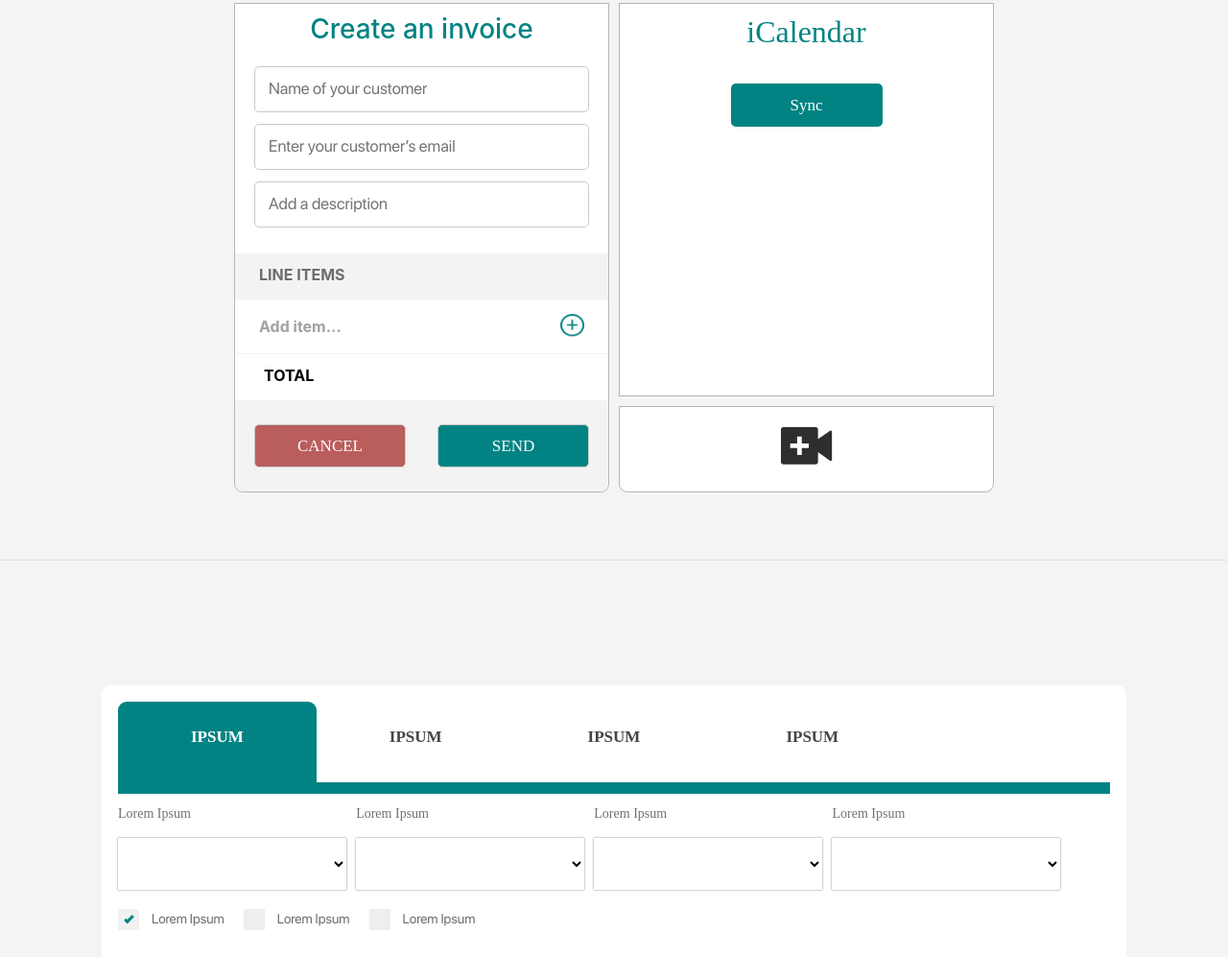
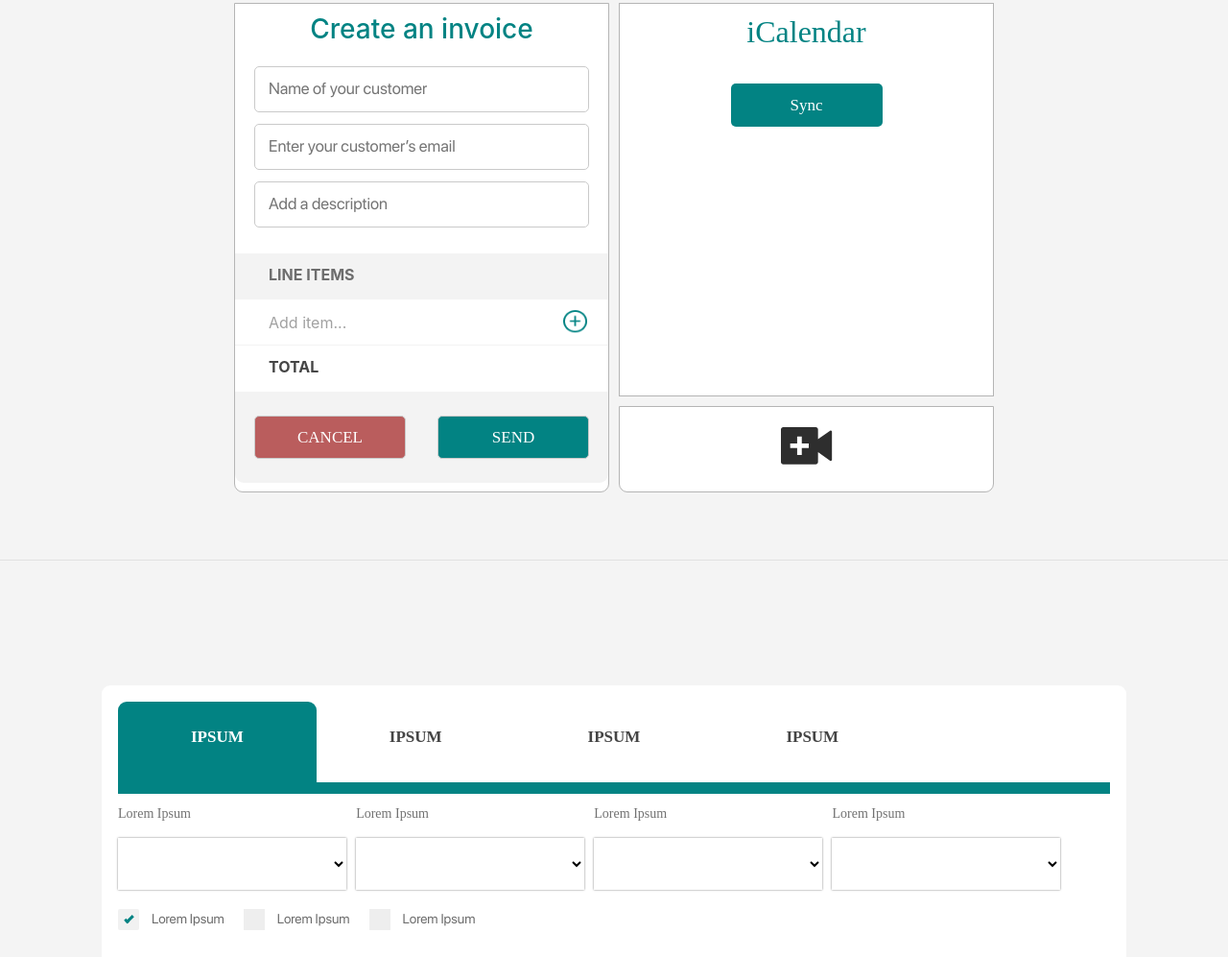
Before and after one commit to ArMinasyan/3839, a website: page views/account-page.html in a window 1280 px wide. Shown: the part 1223-2220 px from the top of the page at 96% size. Drawn offline with nearby package versions, Linux system fonts and the light colour scheme; some packages are replaced by stand-ins of ours; files that its build step writes are made by us from their sources; a script that the page names is missing; files whose address does not match are found by name; a web font is replaced by a local one.

Commit message:
style chnaged

```diff
--- a/app.js
+++ b/app.js
@@ -25,7 +25,7 @@ app.set('views', __dirname + '/views');
 app.set('view engine', 'hbs');
 
 
-const development = false;
+const development = true;
 let mongodb_url;
 if (development) {
     mongodb_url = 'mongodb://localhost:27017/3839';
--- a/helpers/Helper.Upload.js
+++ b/helpers/Helper.Upload.js
@@ -34,6 +34,7 @@ const filter = (req, file, cb) => {
         req.session.user.error = 'Only .png, .jpg and .jpeg format allowed!';
     }
 };
+
 
 const profileImage = multer({
     storage: multerS3({
--- a/public/css/style.css
+++ b/public/css/style.css
@@ -70,6 +70,7 @@
     src: url("../fonts/SFProDisplay-Semibold.ttf");
 }
 
+style chnaged
 /* END FONTS */
 
 
@@ -137,10 +138,12 @@ select:focus {
     box-shadow: none !important;
 }
 
+
 /* END MAIN CSS */
 
 
 /* Top Navigation Bar */
+
 
 /* .nav_bar {
 
@@ -232,13 +235,10 @@ select:focus {
     padding-left: 20px;
 }
 
-
-
 .nav-menu ul li:hover,
 .nav-menu ul li a:hover {
     cursor: pointer;
     color: #028383;
-
 }
 
 .nav-menu ul li a {
@@ -326,16 +326,13 @@ select:focus {
     .nav_bar .logo img {
         width: 100px;
     }
-
     .nav_menu_left {
         width: 100%;
     }
-
     .nav_bar .logo {
         display: inline-block;
         margin-right: 20px;
     }
-
     .nav-menu ul li {
         padding-left: 12px;
     }
@@ -345,32 +342,26 @@ select:focus {
     .nav-menu {
         margin-right: 0;
     }
-
     .nav-menu2 ul {
         top: 0;
         right: 0;
         width: 100%;
         padding-top: 0;
     }
-
     .nav-menu2 ul li {
         padding-right: 10px;
         text-align: center;
     }
-
     .nav-menu ul li {
         margin-right: 0;
     }
-
     .nav-menu {
         display: none;
     }
-
     .nav_menu_right {
         width: 300px;
         margin-right: 80px;
     }
-
     .nav-bar {
         display: inline-block;
         margin-top: 3px;
@@ -380,15 +371,12 @@ select:focus {
         position: absolute;
         right: 20px;
     }
-
     .nav-menu ul {
         flex-direction: column;
     }
-
     .top-nav {
         padding-right: 36px;
     }
-
     .nav-menu.open {
         display: block;
         background: #ffffff;
@@ -398,11 +386,9 @@ select:focus {
         right: 0;
         z-index: 11;
     }
-
     .nav-menu {
         display: none;
     }
-
     .nav-menu ul li {
         border: none;
         display: block;
@@ -410,7 +396,6 @@ select:focus {
         padding: 0;
         margin-left: 0;
     }
-
     .nav-menu ul li a {
         display: block;
         height: 40px;
@@ -421,15 +406,12 @@ select:focus {
         text-align: center;
         color: #4F4F4F;
     }
-
     .nav-menu ul li {
         box-sizing: border-box;
     }
-
     .nav_bar i {
         color: #E6E6E6;
     }
-
     .nav_bar>.container {
         padding: 15px;
     }
@@ -439,7 +421,6 @@ select:focus {
     .nav_bar .logo {
         margin-right: 10px;
     }
-
     .nav_menu_right {
         margin-right: 30px;
     }
@@ -449,28 +430,26 @@ select:focus {
     .nav_bar .logo img {
         width: 65px;
     }
-
     .nav_bar>.container {
         padding: 10px;
     }
-
     .nav-bar {
         margin-top: -1px;
         right: 10px;
     }
-
     .header_searchBar input[type="search"] {
         max-width: 130px;
         height: 30px;
     }
-
     .header_searchBar .search_form_btn {
         width: 34px;
         height: 30px;
     }
 }
 
+
 /* End Top Navigation Bar */
+
 
 /* Footer */
 
@@ -608,12 +587,10 @@ footer .footer_banner {
     cursor: pointer;
 }
 
-
 @media (max-width: 767px) {
     .footer_bottom ul {
         flex-direction: column;
     }
-
     .footer_section {
         flex-direction: column;
         justify-content: center;
@@ -622,7 +599,9 @@ footer .footer_banner {
     }
 }
 
+
 /* End Footer */
+
 
 /* Start Page */
 
@@ -635,7 +614,6 @@ footer .footer_banner {
     position: relative;
 }
 
-
 .startPage_body .loginContainer {
     display: flex;
     flex-direction: column;
@@ -654,8 +632,6 @@ footer .footer_banner {
     margin: 0 auto;
 }
 
-
-
 .startPage_body .loginContainer .input_container button {
     padding-left: 0;
     font-family: "SFProDisplay-Bold";
@@ -690,6 +666,7 @@ footer .footer_banner {
     text-align: center;
     color: #272A4D;
 }
+
 
 /* {} */
 
@@ -723,17 +700,17 @@ footer .footer_banner {
     display: block;
 }
 
-.input_container .control{
+.input_container .control {
     display: flex;
     height: 40px;
 }
-.input_container .control label{
-
+
+.input_container .control label {
     width: 50%;
     color: #AAAAAA;
-
-}
-.input_container .control label input[type="radio"]{
+}
+
+.input_container .control label input[type="radio"] {
     width: 8%;
     height: 12px;
     margin-left: 10px;
@@ -815,7 +792,9 @@ footer .footer_banner {
     cursor: pointer;
 }
 
+
 /* End Start Page */
+
 
 /* Home Page */
 
@@ -848,7 +827,6 @@ footer .footer_banner {
     line-height: 98.19%;
     text-align: center;
     color: #3E3E3E;
-
 }
 
 .home_top_section p {
@@ -938,6 +916,7 @@ footer .footer_banner {
     width: auto;
 }
 
+
 /* .h_section2_banner {
 } */
 
@@ -1026,15 +1005,12 @@ p.price_bottomText {
     font-size: 17px;
     line-height: 146.34%;
     color: #939393;
-
 }
 
 .h_sect3_info {
     display: flex;
     justify-content: space-between;
 }
-
-
 
 .sign_up_price_box {
     display: flex;
@@ -1285,7 +1261,6 @@ p.price_bottomText {
     max-width: 554px;
     width: 100%;
 }
-
 
 .h_sect8_info h3 {
     margin-bottom: 25px;
@@ -1438,18 +1413,15 @@ p.price_bottomText {
     .h_section3 h3 {
         text-align: center;
     }
-
     .h_sect3_info {
         flex-direction: column;
         display: flex;
         justify-content: center;
         align-items: center;
     }
-
     .sign_up_price_box {
         margin-bottom: 40px;
     }
-
     p.price_bottomText {
         margin: auto;
         text-align: center;
@@ -1457,7 +1429,6 @@ p.price_bottomText {
 }
 
 @media (max-width: 992px) {
-
     .h_section2 h3,
     .h_section3 h3,
     .h_section4 h3,
@@ -1475,29 +1446,23 @@ p.price_bottomText {
     .home_top_section h2 {
         font-size: 36px;
     }
-
     .home_search_div input {
         height: 60.27px;
     }
-
     .home_search_div form:before {
         width: 30.42px;
         height: 30.42px;
         top: 17px;
     }
-
     .home_top_banner {
         min-height: 530px;
     }
-
     .home_top_section {
         padding: 65px 10px 50px 10px;
     }
-
     .social_menu ul li {
         margin: 10px;
     }
-
     .h_sect2_info,
     .h_section4,
     .h_section6,
@@ -1511,7 +1476,6 @@ p.price_bottomText {
         align-items: center;
         text-align: center;
     }
-
     .h_section2 h3,
     .h_section3 h3,
     .h_section4 h3,
@@ -1524,31 +1488,25 @@ p.price_bottomText {
         margin: 10px auto;
         text-align: center;
     }
-
     /* .h_section4_banner, .h_section6_banner, .h_section8_banner {
 
     } */
-
     .h_section2 .right_video {
         margin-left: 0;
         max-width: 600px;
         width: 100%;
         height: auto;
     }
-
     .h_section4 .left_video {
         margin-right: 0;
         height: auto;
     }
-
     .quote_div:before {
         left: 0;
     }
-
     .h_section2 .right_video .play_btn {
         top: 30px;
     }
-
     .h_section2 p,
     .h_sect5_info p,
     .h_sect9_info p,
@@ -1558,34 +1516,30 @@ p.price_bottomText {
     .h_sect8_info p {
         font-size: 18px;
     }
-
     .h_section11 p {
         font-size: 22px;
     }
-
     .sign_now_btn {
         margin: 20px auto;
     }
-
     .h_section8 .left_img {
         margin-right: 0;
     }
-
     .h_sect8_info h3 {
         width: 100%;
     }
-
     .sign_now_btn {
         width: 250px;
     }
-
     .sign_up_price_box p {
         width: 184px;
         font-size: 15px;
     }
 }
 
+
 /* End Home Page */
+
 
 /* CLients Home Page */
 
@@ -1822,15 +1776,12 @@ p.price_bottomText {
     .h_clnts_services .serv_box {
         margin: 10px;
     }
-
     .h_clnts_sect3 {
         max-width: 1030px;
     }
-
     .home_clnts_top_section {
         margin-right: 3%;
     }
-
 }
 
 @media (max-width: 1200px) {
@@ -1847,7 +1798,6 @@ p.price_bottomText {
 }
 
 @media (max-width: 992px) {
-
     .h_clnts_sect4_info h3,
     .h_clnts_sect3 h3,
     .h-clnts_section2 h3 {
@@ -1870,79 +1820,66 @@ p.price_bottomText {
         margin-left: 0;
         height: auto;
     }
-
     .h_clnts_sect4_banner {
         min-height: auto;
     }
-
     .home_clnts_top_banner {
         min-height: 530px;
     }
-
     .home_clnts_top_section {
         padding: 65px 10px 50px 10px;
         text-align: center;
         margin: auto !important;
         float: none;
     }
-
     .home_clnts_top_section h2 {
         margin-bottom: 28px;
         font-size: 32px;
     }
-
     .home_clnts_top_banner .home_search_div form {
         margin: auto;
     }
-
     .home_clnts_top_section p {
         margin: auto;
         text-align: center;
         font-size: 14px;
-
-    }
-
+    }
     .h_clnts_sect4 {
         position: inherit;
         flex-direction: column;
         justify-content: center;
     }
-
     .h_clnts_sect4_info {
         text-align: center;
     }
-
     .h_clnts_sect4_info h5 {
         margin-bottom: 10px;
         font-size: 22px;
     }
-
     .h_clnts_sect4_info p {
         margin-bottom: 10px;
         font-size: 16px;
     }
-
     .h_clnts_sect4 .right_img {
         margin-left: 0;
     }
-
     .h-clnts_section2 {
         justify-content: center;
         flex-direction: column;
         align-items: center;
         text-align: center;
     }
-
     .h-clnts_section2 h3 {
         margin: auto;
     }
-
     .h-clnts_section2 p {
         font-size: 18px;
     }
 }
 
+
 /* End CLients Home Page */
+
 
 /* Sign like therapist Steps */
 
@@ -2155,7 +2092,6 @@ p.price_bottomText {
     display: inline-block;
     background: #D2D2D2;
     margin-right: 5px;
-
     text-align: center;
     padding: 3px;
     font-family: "SFProDisplay-Medium";
@@ -2167,7 +2103,6 @@ p.price_bottomText {
 }
 
 .step-text {
-
     display: inline-block;
 }
 
@@ -2187,8 +2122,6 @@ p.price_bottomText {
 .step-item-active .step-text svg path {
     fill: #00ADB9;
 }
-
-
 
 .form-steps-content-summary>div:first-child {
     display: block;
@@ -2213,7 +2146,6 @@ p.price_bottomText {
     .sign_up_steps {
         margin: 60px auto 65px auto;
     }
-
     .sign_up_steps form input[type="submit"],
     .sign_up_steps button.next_btn,
     .sign_up_steps button.start_btn {
@@ -2222,7 +2154,6 @@ p.price_bottomText {
 }
 
 @media (max-width: 400px) {
-
     .sign_up_steps form input[type="submit"],
     .sign_up_steps button.next_btn,
     .sign_up_steps button.start_btn {
@@ -2230,7 +2161,9 @@ p.price_bottomText {
     }
 }
 
+
 /* End Sign like therapist Steps */
+
 
 /* Account Page */
 
@@ -2354,7 +2287,6 @@ p.price_bottomText {
     right: 0;
     text-align: center;
     margin: auto;
-
 }
 
 .logoAvatar {
@@ -2364,10 +2296,7 @@ p.price_bottomText {
 .logoImg {
     border-radius: 50%;
     height: 100%;
-
-}
-
-
+}
 
 .avatar_container .avatar-upload .avatar-preview {
     width: 100px;
@@ -2391,7 +2320,6 @@ p.price_bottomText {
     background-size: cover;
     background-repeat: no-repeat;
     background-position: center;
-
 }
 
 .avatar_container2 .avatar-upload .avatar-preview>div {
@@ -2407,11 +2335,9 @@ p.price_bottomText {
 .accounts_sect3_banner,
 .accounts_sect4_banner,
 .accounts_sect_middle_banner {
-
     border-bottom: 1px solid #E1E1E1;
     background: #F4F4F4;
 }
-
 
 .accounts_sect_middle_banner>div:first-child {
     display: flex;
@@ -2459,8 +2385,6 @@ p.price_bottomText {
     flex-direction: column;
 }
 
-
-
 .accounts_sect4_banner {
     margin-top: 90px;
 }
@@ -2502,57 +2426,59 @@ p.price_bottomText {
     margin-right: 20px;
 }
 
-.card_swal .swal2-actions .swal2-confirm{
+.card_swal .swal2-actions .swal2-confirm {
     background-color: #00AD89;
     width: 25%;
 }
 
-.card_swal .swal2-content #card_list{
+.card_swal .swal2-content #card_list {
     /* border: 1px solid; */
     height: 220px;
     overflow-y: auto;
 }
 
-.card_swal .swal2-content #card_name{
-    width:100%;
+.card_swal .swal2-content #card_name {
+    width: 100%;
     color: #00ADB9;
     font-size: 1.1em;
     border: none;
     border-bottom: 1px solid #979797;
 }
 
-.card_swal .swal2-modal{
+.card_swal .swal2-modal {
     width: 720px;
 }
-.card_swal .swal2-content  #card_list .card_details{
+
+.card_swal .swal2-content #card_list .card_details {
     /* border: 1px solid black; */
-    width:25%;
-}
-
-.card_swal .swal2-content  #card_list .card_details:first-child{
+    width: 25%;
+}
+
+.card_swal .swal2-content #card_list .card_details:first-child {
     /* border: 1px solid black; */
-    width:40%;
-}
-.card_swal .swal2-content #card_list .card_details:last-child{
+    width: 40%;
+}
+
+.card_swal .swal2-content #card_list .card_details:last-child {
     width: 10%;
 }
-.card_swal .swal2-content #card_name::placeholder{
-
+
+.card_swal .swal2-content #card_name::placeholder {
     color: #00ADB9;
     font-size: 1.1em;
 }
 
-.card_swal .swal2-content #card_container{
+.card_swal .swal2-content #card_container {
     margin-top: 20px;
 }
 
-.card_swal .swal2-actions #add_card{
+.card_swal .swal2-actions #add_card {
     color: #00AD89;
     margin-left: 20px;
     font-size: 1.2em;
 }
 
-.card_swal .swal2-actions #add_card:hover{
+.card_swal .swal2-actions #add_card:hover {
     cursor: pointer;
 }
 
@@ -2564,12 +2490,15 @@ font-size: 1.1em;
     justify-content: space-between;
 }
 
-.card_swal .swal2-content #card_list div span:first{
+.card_swal .swal2-content #card_list div span:first {
     width: 45%;
 }
-.card_swal .swal2-content #card_list div .delete_card:hover{
+
+.card_swal .swal2-content #card_list div .delete_card:hover {
     cursor: pointer;
 }
+
+
 /* .card_swal .card_name{
     font-size: 1.1em;
     width: 100%;
@@ -2579,13 +2508,17 @@ width: 45%;
     border-bottom: 1px solid #00AD89;
     padding-left: 10px;
 } */
+
+
 /* .card_swal .card_name::placeholder{
     color:#00ADB9;
 } */
-#card-errors{
+
+#card-errors {
     margin-top: 10px;
     color: red;
 }
+
 .user_info ul {
     margin-bottom: 0;
     padding-left: 0;
@@ -2622,7 +2555,6 @@ width: 45%;
     color: #fff;
     font-size: 0.9em;
     width: 80px;
-
 }
 
 #description_set {
@@ -2646,7 +2578,6 @@ width: 45%;
 
 #description_set {
     text-align: justify;
-
 }
 
 .accounts_section3 {
@@ -2719,8 +2650,6 @@ width: 45%;
 .accounts_social_menu button img {
     width: auto;
 }
-
-
 
 .accounts_social_menu button,
 .accounts_social_menu:focus,
@@ -2756,7 +2685,6 @@ width: 45%;
 
 .accounts_sect4_item {
     /* padding: 15px 20px;  */
-
     max-width: 391px;
     width: 100%;
     min-height: 436px;
@@ -2765,68 +2693,80 @@ width: 45%;
     box-sizing: border-box;
     border-radius: 0px 0px 9px 9px;
     text-align: center;
-
     min-height: 510px;
     max-height: 510px;
 }
 
-.accounts_sect4_item form{
+.accounts_sect4_item form {
     margin-top: 22px;
 }
 
-.accounts_sect4_item h3{
+.accounts_sect4_item h3 {
     text-align: center;
     color: #028383;
     margin-top: 10px;
 }
 
-
-.accounts_sect4_item .input_container_line{
+.accounts_sect4_item .input_container_line {
     background: #F3F3F3;
     height: 48px;
     width: 100%;
     margin-top: 15px;
     text-align: left;
-    padding: 10px 25px;
+    padding: 10px 0;
     font-weight: bold;
     color: #6D6D6D;
     font-size: 1em;
 }
 
-.accounts_sect4_item .input_container_line_inner{
-    padding: 10px 25px;
+.accounts_sect4_item .input_container_line span {
+    margin-left: 35px;
+}
+
+.accounts_sect4_item .input_container_line_inner {
+    /* border: 1px solid; */
+    padding: 10px 0px;
     background: none;
     margin-top: 0px;
-    height: 57px;
-    width: 100%;
     align-items: center;
     color: #A1A1A1;
     border-bottom: 1px solid #F3F3F3;
     font-size: 1em;
-    display: flex;
-    justify-content: space-between;
-}
-.accounts_sect4_item .input_container_line_inner2{
-    background:none;
+    font-weight: normal;
+    display: flex;
+}
+
+.accounts_sect4_item .input_container_line_inner span {
+    margin-left: 35px;
+}
+
+.accounts_sect4_item .input_container_line_inner img {
+    width: 25px;
+    height: 33px;
+    margin-top: -7px;
+    margin-left: 58%;
+}
+
+.accounts_sect4_item .input_container_line_inner2 {
+    background: none;
     margin-top: 0px;
     width: 100%;
     text-align: left;
-   padding: 10px 30px;
+    padding: 10px 0;
     color: #A1A1A1;
     font-size: 1em;
-   color: #000000;
-}
-
-.c1{
+    color: #454545;
+}
+
+.accounts_sect4_item .input_container_line_inner2 span {
+    margin-left: 35px;
+}
+
+.c1 {
     display: flex;
     flex-direction: column;
     width: 391px;
     margin-left: 10px;
-}
-.accounts_sect4_item .input_container_line_inner img{
-    width: 25px;
-    height: 33px;
-    margin-top: -7px;
 }
 
 .c1 .sect4_item_big h3 {
@@ -2838,7 +2778,6 @@ width: 45%;
     font-size: 32px;
     line-height: 38px;
     color: #028383;
-
 }
 
 .accounts_sect4_item.sect4_item_big {
@@ -2874,7 +2813,7 @@ width: 45%;
     border: none !important;
 }
 
-.accounts_sect4_item .input_container_lest{
+.accounts_sect4_item .input_container_lest {
     padding: 27px 20px;
     background: #F3F3F3;
     justify-content: space-between;
@@ -2896,7 +2835,6 @@ width: 45%;
     line-height: 352.34%;
     color: #A2A2A2;
 }
-
 
 .accounts_send_btn,
 .accounts_sect4_item form input[type="submit"] {
@@ -2915,12 +2853,12 @@ width: 45%;
     cursor: pointer;
 }
 
-.c1 .accounts_send_btn{
+.c1 .accounts_send_btn {
     border: none;
 }
+
 .accounts_sect4_item form input[type="submit"] {
     margin-bottom: 0px;
-
     margin-top: 0px;
 }
 
@@ -2930,7 +2868,6 @@ width: 45%;
 }
 
 .accounts_section5 {
-
     padding: 17px;
     max-width: 1068px;
     width: 100%;
@@ -2959,7 +2896,6 @@ width: 45%;
     line-height: 439.34%;
     color: #444444;
     text-align: center;
-
 }
 
 .accounts_sidebar .nav-pills li a.active.show {
@@ -3008,7 +2944,9 @@ width: 45%;
     display: flex;
 }
 
+
 /* The container */
+
 .checkbox_container {
     margin-right: 20px;
     display: block;
@@ -3027,7 +2965,9 @@ width: 45%;
     user-select: none;
 }
 
+
 /* Hide the browser's default checkbox */
+
 .checkbox_container input {
     position: absolute;
     opacity: 0;
@@ -3036,7 +2976,9 @@ width: 45%;
     width: 0;
 }
 
+
 /* Create a custom checkbox */
+
 .checkbox_container .checkmark {
     position: absolute;
     top: 0;
@@ -3046,30 +2988,40 @@ width: 45%;
     background-color: #eee;
 }
 
+
 /* On mouse-over, add a grey background color */
+
 .checkbox_container:hover input~.checkmark {
     background-color: #ccc;
 }
 
+
 /* When the checkbox is checked, add a blue background */
+
 .checkbox_container input:checked~.checkmark {
     background: #F1F1F1;
     border-radius: 2px;
 }
 
+
 /* Create the checkmark/indicator (hidden when not checked) */
+
 .checkbox_container .checkmark:after {
     content: "";
     position: absolute;
     display: none;
 }
 
+
 /* Show the checkmark when checked */
+
 .checkbox_container input:checked~.checkmark:after {
     display: block;
 }
 
+
 /* Style the checkmark/indicator */
+
 .checkbox_container .checkmark:after {
     left: 9px;
     top: 5px;
@@ -3106,7 +3058,6 @@ width: 45%;
 .table_tab {
     display: flex;
     align-items: flex-start;
-
 }
 
 .table_tab button,
@@ -3129,7 +3080,9 @@ width: 45%;
     color: #028383;
 }
 
+
 /* End Account Page */
+
 
 /* Gifts Page */
 
@@ -3169,7 +3122,6 @@ width: 45%;
     font-weight: 500;
     font-size: 23px;
     color: #FFFFFF;
-
 }
 
 .gifts_banner {
@@ -3282,35 +3234,31 @@ width: 45%;
     .gifts_Top_banner {
         height: 500px;
     }
-
     .gifts_Top_info {
         padding-top: 80px;
     }
-
     .gifts_Top_info h2 {
         font-size: 40px;
     }
-
     .gifts_section1 p {
         font-size: 23px;
     }
-
     .services_section1 {
         flex-direction: column;
         justify-content: center;
         align-items: center;
     }
-
     .services_item {
         width: 100%;
     }
 }
 
+
 /* End Gifts Page */
 
 
-
 /*jQuery datapicker*/
+
 .accounts_sect4_item #calendar {
     display: flex;
     justify-content: center;
@@ -3345,7 +3293,10 @@ width: 45%;
 
 
 /*SWAL*/
+
+
 /*Main Info*/
+
 .main_info_swal .swal2-modal,
 .social_links_swal .swal2-modal {
     border: 2px solid #00ADB9;
@@ -3369,7 +3320,6 @@ width: 45%;
     color: white;
 }
 
-
 .main_info_swal .swal-container--sub,
 .social_links_swal .swal-container--sub {
     display: flex;
@@ -3378,6 +3328,7 @@ width: 45%;
     color: #00ADB9;
     align-items: center;
 }
+
 
 /* .main_info_swal .swal-container--sub:last-child {
     margin-top: 22px;
@@ -3441,9 +3392,6 @@ width: 45%;
     cursor: pointer;
 }
 
-
-
-
 .accounts_sect_middle_banner #service_list_push .service_list_push_child,
 .search_master .swal2-content #swal2-content #main #complaint_list_push .complaint_list_push_child {
     color: #00AD89;
@@ -3458,15 +3406,12 @@ width: 45%;
     white-space: nowrap;
 }
 
-
-
 .accounts_sect_middle_banner #service_list_push>.temp_child,
 .search_master .swal2-content #swal2-content>#main #complaint_list_push>.temp_child {
     height: 30px;
     margin: 5px 10px;
     font-size: 1em;
     text-align: center;
-
 }
 
 .accounts_sect_middle_banner #service_list_push>.temp_child:hover,
@@ -3475,8 +3420,6 @@ width: 45%;
     color: #00AD89;
     border-bottom: 1px solid #00AD89;
 }
-
-
 
 .social_links_swal .swal-container--sub {
     flex-direction: column;
@@ -3502,17 +3445,14 @@ width: 45%;
     margin-top: 5px;
 }
 
-
 .social_links_swal .swal2-content {
     width: 100%;
 }
-
 
 .social_links_swal .swal-container--sub_2 input {
     width: 400px;
 }
 
-
 #services_list {
     text-align: center;
     border: none;
@@ -3520,7 +3460,6 @@ width: 45%;
 }
 
 #services_list .ui-menu-item {
-
     font-size: 16px;
     background-color: rgba(42, 154, 217, 0.05);
     /* color: #2A9AD9; */
@@ -3542,8 +3481,6 @@ width: 45%;
     border: none;
 }
 
-
-
 #services_list .ui-menu-item .ui-state-active,
 #services_list .ui-menu-item:hover {
     color: white;
@@ -3555,12 +3492,9 @@ width: 45%;
 }
 
 
-
-
-
-
-
 /*MENU*/
+
+
 /*
 #services_list {
     border: none;
--- a/views/account-page.html
+++ b/views/account-page.html
@@ -202,13 +202,13 @@
                         </div>
 
                         <div class="input_container_line">
-                            LINE ITEMS
+                            <span>LINE ITEMS</span>
                         </div>
                         <div class="input_container_line input_container_line_inner">
-                            Add item...
+                            <span>Add item...</span>
                             <img src="images/plus2.png" /> </div>
                         <div class="input_container_line input_container_line_inner2">
-                            TOTAL
+                            <span> TOTAL</span>
                         </div>
                         <div class="input_container_lest" style="padding: 25px 20px; background: #F3F3F3;">
                             <input class="accounts_send_btn" type="submit" value="CANCEL" style="background: #BA5D5D;">
```
Lines whose indentation alone changed are shown as unchanged.
